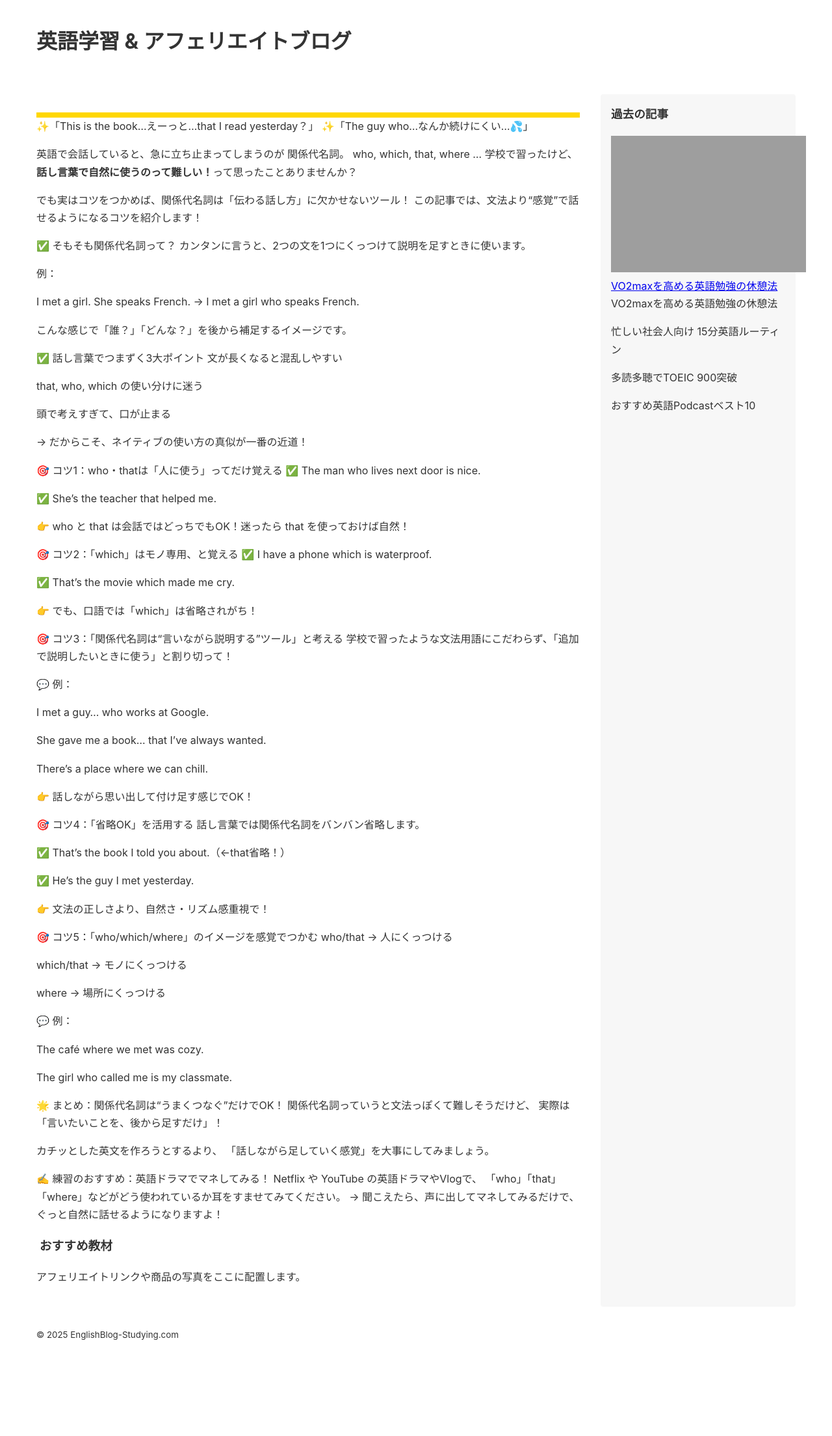
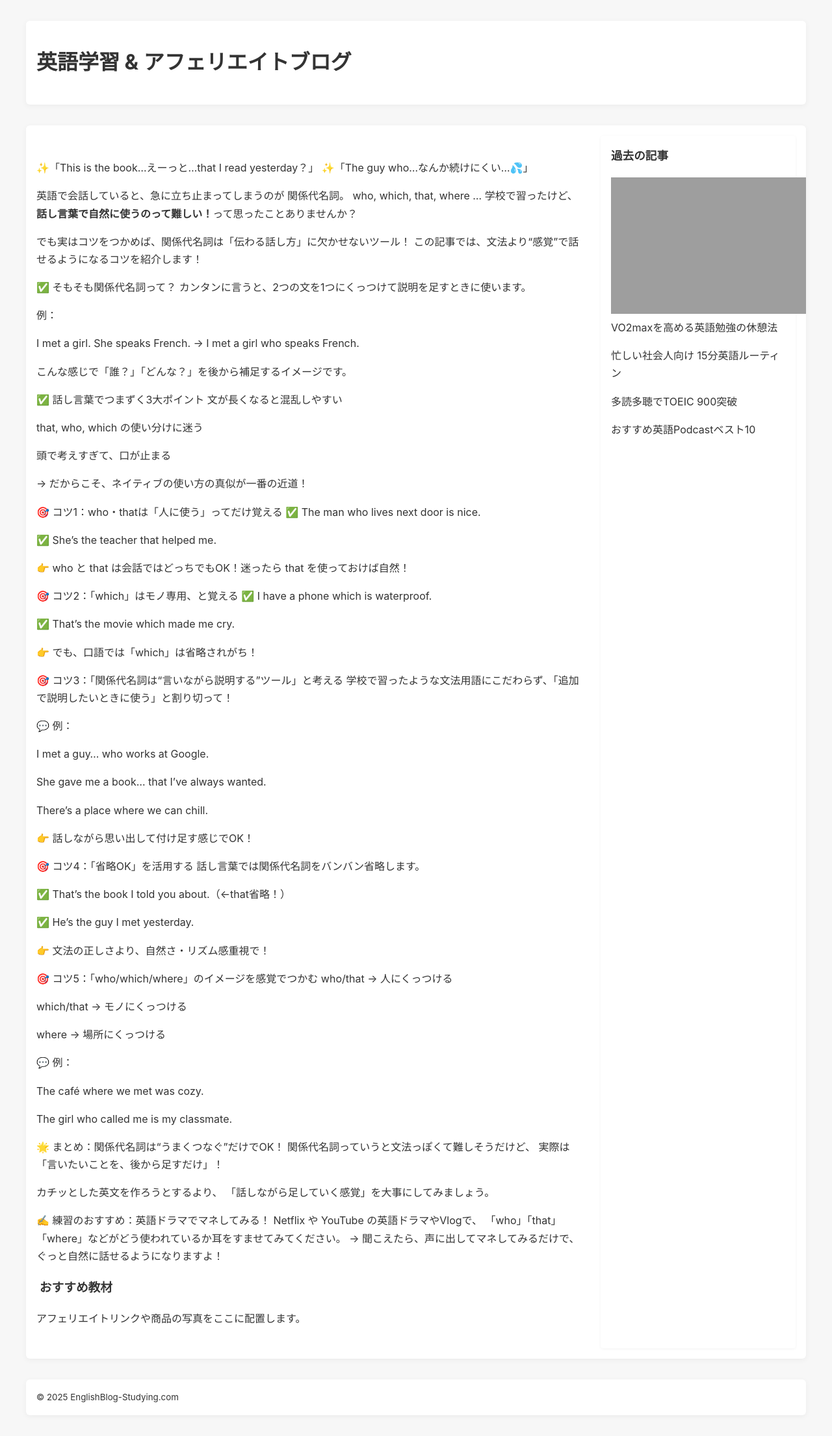
Before and after one commit to DisplayDesign/EnglishVlog, a Jekyll site: the page built from _posts/2025-04-26-Relative-Pronoun.md, in a window 1280 px wide. Shown: the whole page at 65% size. Built offline with Jekyll 4.4.1, drawn with Linux system fonts in a browser that asks for light colours; our own code applies the rules of GitHub Pages for plain Markdown files; before the commit the page ends 2082 px from its top, so only the background shows below that; grey boxes are pictures that could not be loaded.

Commit message:
Update post.html

```diff
--- a/_layouts/post.html
+++ b/_layouts/post.html
@@ -9,13 +9,15 @@
   <style>
     :root {
       --accent: #ffd700; /* 記事見出しの下線用カラー */
-      --bg: #ffffff;
+      --bg: #f7f7f7;    /* 全体背景色 */
       --text: #333333;
-      --sidebar-bg: #f7f7f7; /* サイドバー背景色 */
+      --sidebar-bg: #ffffff; /* サイドバー＆コンテナ用背景 */
     }
+
     * {
       box-sizing: border-box;
     }
+
     body {
       margin: 0;
       font-family: -apple-system, BlinkMacSystemFont, "Helvetica Neue", Helvetica, Arial, sans-serif;
@@ -27,11 +29,14 @@
     /*===== レイアウトラッパー =====*/
     .container {
       max-width: 1200px;
-      margin: 0 auto;
+      margin: 2rem auto;           /* 余白を上下にも追加して中央寄せを強調 */
       padding: 1rem;
+      background: #ffffff;         /* 本文＆サイドバー共通の背景 */
       display: grid;
       grid-template-columns: 1fr 300px; /* 本文 : サイドバー */
       grid-gap: 2rem;
+      border-radius: 6px;
+      box-shadow: 0 2px 8px rgba(0,0,0,0.05);
     }
 
     /*===== 記事本文 =====*/
@@ -61,6 +66,7 @@
       background: var(--sidebar-bg);
       padding: 1rem;
       border-radius: 4px;
+      box-shadow: 0 1px 4px rgba(0,0,0,0.05);
     }
     .sidebar h3 {
       margin-top: 0;
@@ -106,7 +112,7 @@
       <article>
         <h2>{{page.title}}</h2>
 
-         {{ content }}
+        {{ content }}
 
         <h3>おすすめ教材</h3>
         <p>アフェリエイトリンクや商品の写真をここに配置します。</p>
@@ -115,7 +121,9 @@
 
     <aside class="sidebar">
       <h3>過去の記事</h3>
-      <div><a href="#"><img src= 'assets/ChatGPT Image 2025年4月23日 23_00_28.png' height = 210px width = 300px;>VO2maxを高める英語勉強の休憩法</a></div>
+      <div>
+        <a href="#"><img src="assets/ChatGPT Image 2025年4月23日 23_00_28.png" height="210" width="300" alt="VO2maxを高める英語勉強の休憩法"></a>
+      </div>
       <ul class="post-list">
         <li><a href="_posts/2025-04-24-firstblog.md">VO2maxを高める英語勉強の休憩法</a></li>
         <li><a href="_posts/2025-04-25-USAvsBritish.md">忙しい社会人向け 15分英語ルーティン</a></li>
```
